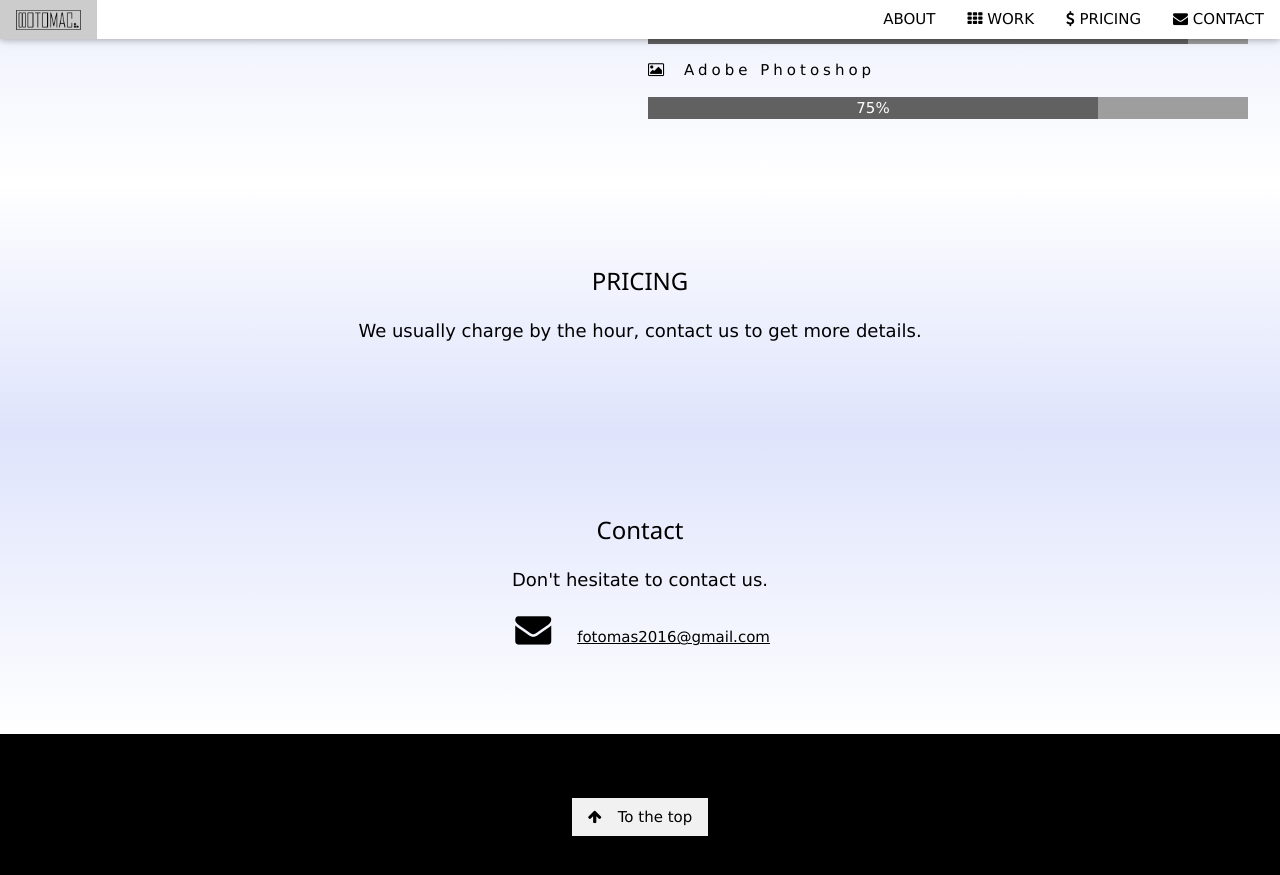
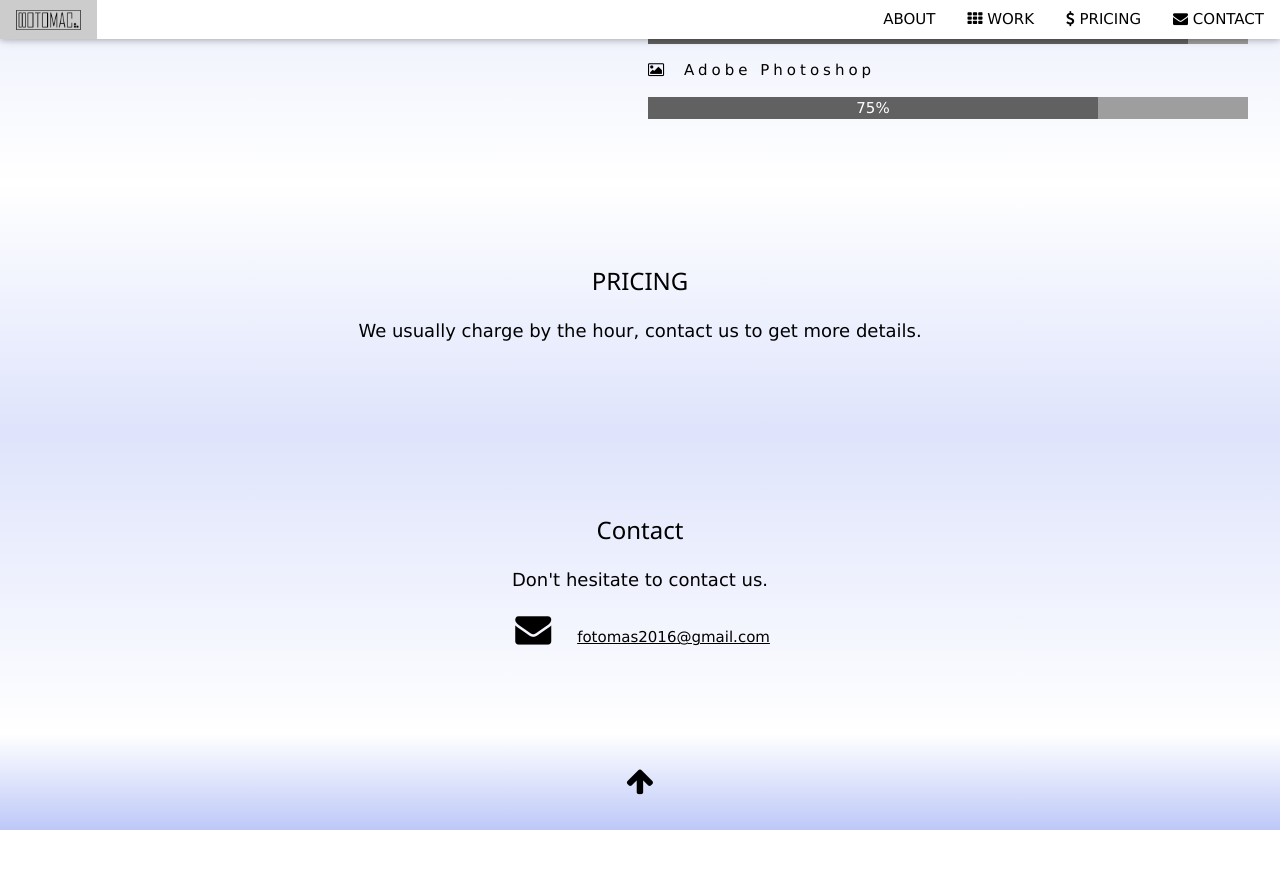
Before and after one commit to fotomas2016/fotomas2016.github.io, a Jekyll site: the page built from index.html, in a window 1280 px wide and 900 px high, scrolled down 2534 px. Shown: the top 875 px of the window. Built offline with Jekyll 4.4.1, drawn with Linux system fonts in a browser that asks for light colours; after the commit the page ends 3364 px from its top, so only the background shows below that.

Commit message:
change footer

```diff
--- a/_includes/footer.html
+++ b/_includes/footer.html
@@ -1,4 +1,4 @@
 <!-- Footer -->
-<footer class="w3-center w3-black w3-padding-64">
-  <a href="#home" class="w3-button w3-light-grey"><i class="fa fa-arrow-up w3-margin-right"></i>To the top</a>
+<footer class="w3-center gradWtoG2 w3-padding-24">
+  <a href="#home" class="w3-button"><i class="fa fa-arrow-up fa-2x"></i></a>
 </footer>
--- a/_sass/main.scss
+++ b/_sass/main.scss
@@ -67,6 +67,10 @@ body, html {
   background: linear-gradient(to bottom, #ffffff 0%, #bdc8f8 200%);
 }
 
+.gradWtoG2 {
+  background: linear-gradient(to bottom, #ffffff 0%, #bdc8f8 100%);
+}
+
 .gradGtoW {
   background: linear-gradient(to top, #ffffff 0%, #bdc8f8 200%);
 }
```
